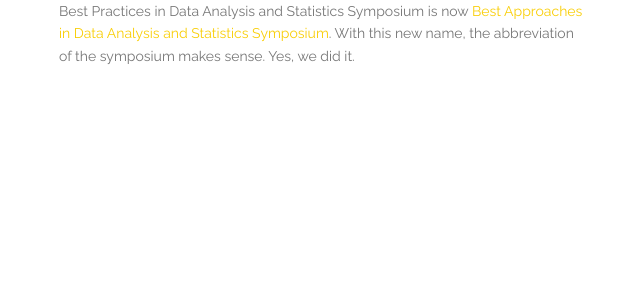
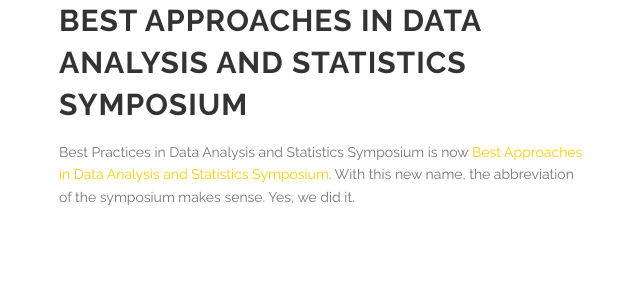
Before and after one commit to cogstat/cogstat_website, a Jekyll site: the page built from best_practices_symposium/index.md, in a window 1280 px wide. Shown: the top 300 px of the page, without its empty margins (36-676 px from the left). Built offline with Jekyll 4.4.1, drawn with Linux system fonts in a browser that asks for light colours.

Commit message:
Update index.md

```diff
--- a/best_practices_symposium/index.md
+++ b/best_practices_symposium/index.md
@@ -3,4 +3,6 @@ layout: best_practices_symposium
 title:  "Best practices in data analysis and statistics symposium"
 ---
 
+## Best Approaches in Data Analysis and Statistics Symposium
+
 Best Practices in Data Analysis and Statistics Symposium is now [Best Approaches in Data Analysis and Statistics Symposium](../best_approaches_symposium/). With this new name, the abbreviation of the symposium makes sense. Yes, we did it.
```
